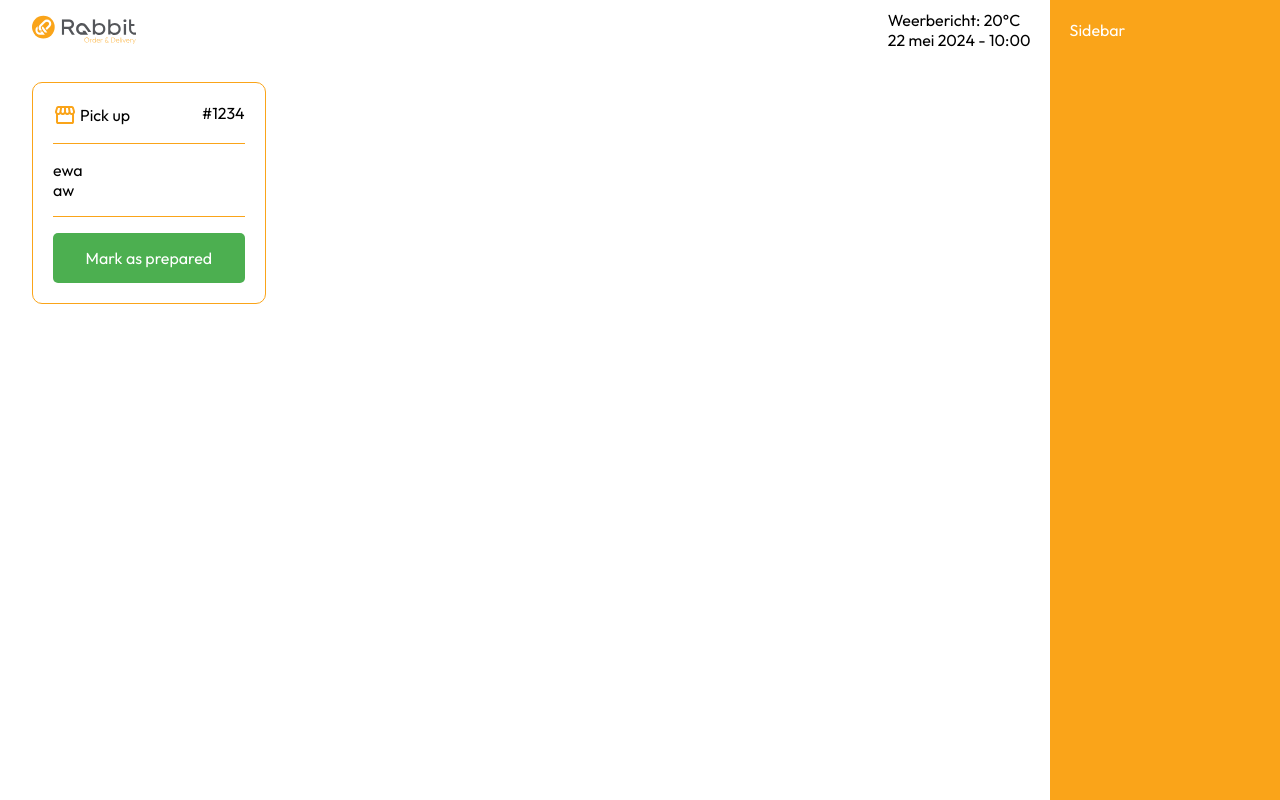
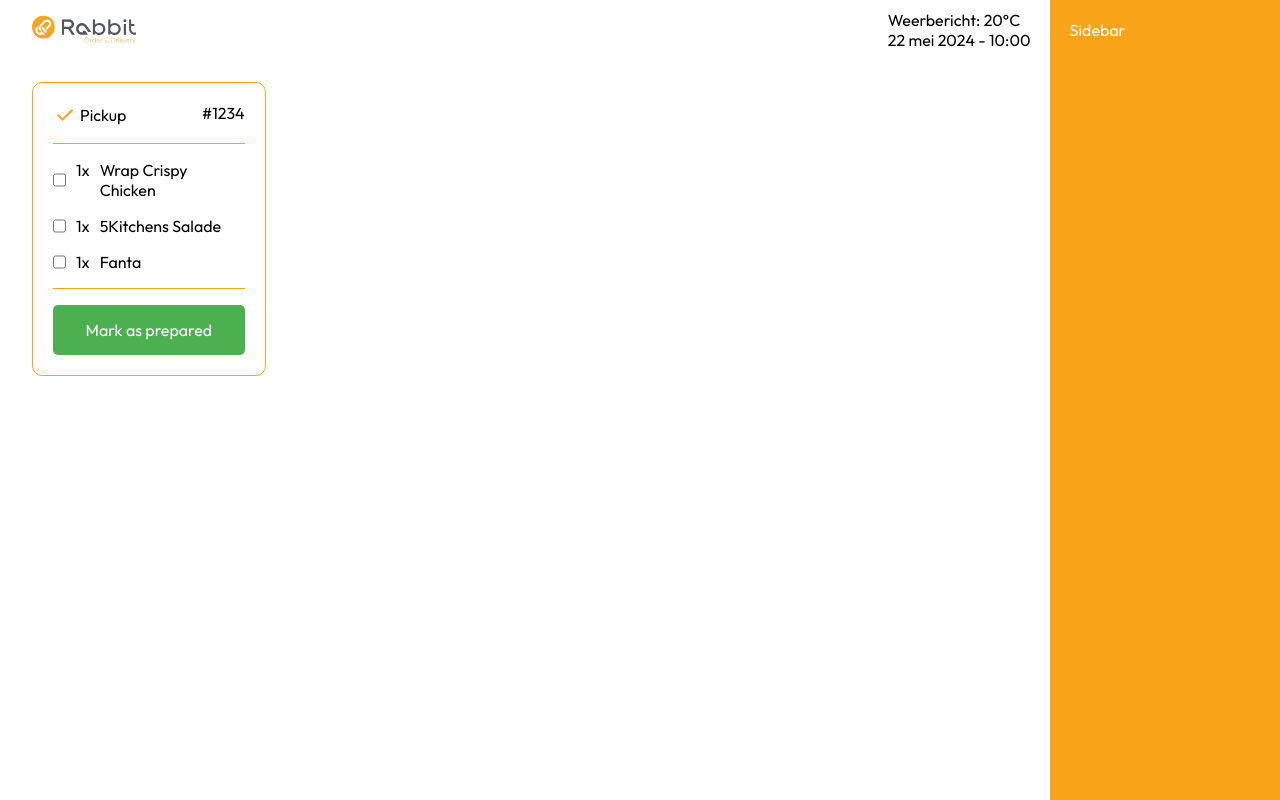
Before and after one commit to IzzetGunturk/orderscreenrabbitorderdelivery, an Angular app: page /kitchenstaff in a window 1280 px wide. Built offline with nearby package versions, Linux system fonts and the light colour scheme.

Commit message:
Orders are dynamic

```diff
--- a/src/app/app.module.ts
+++ b/src/app/app.module.ts
@@ -1,5 +1,6 @@
 import { NgModule } from '@angular/core';
 import { BrowserModule } from '@angular/platform-browser';
+import { FormsModule } from '@angular/forms'; // Import FormsModule
 
 import { AppRoutingModule } from './app-routing.module';
 import { AppComponent } from './app.component';
@@ -18,7 +19,8 @@ import { SvgiconsComponent } from './svgicons/svgicons.component';
   ],
   imports: [
     BrowserModule,
-    AppRoutingModule
+    AppRoutingModule,
+    FormsModule, // for ngModel
   ],
   providers: [],
   bootstrap: [AppComponent]
--- a/src/app/kitchenstaff/kitchenstaff.component.html
+++ b/src/app/kitchenstaff/kitchenstaff.component.html
@@ -8,19 +8,23 @@
   </header>
 
   <div class="orders-container">
-    <div class="order">
+    <div class="order" *ngFor="let order of orders">
       <div class="orderheader">
         <div class="ordertype">
-          <app-svgicons [selectedSvg]="'pickup'" [fillColor]="'#FAA419'"></app-svgicons>
-          <p>Pick up</p>
+          <app-svgicons [selectedSvg]="order.icon" [fillColor]="'#FAA419'"></app-svgicons>
+          <p>{{ order.type | titlecase }}</p>
         </div>
-        <p>#1234</p>
+        <p>#{{ order.id }}</p>
       </div>
       <hr>
       <div class="orderbody">
-        <p>ewa</p>
-        <p>aw</p>
-        <p></p>
+        <div class="dishes" *ngFor="let dish of order.dishes">
+          <input type="checkbox" [checked]="dish.prepared" (change)="togglePreparedStatus(dish)" />
+          <div class="amountdishes" [ngClass]="{'strikethrough': dish.prepared}" (click)="togglePreparedStatus(dish)">
+            <p>{{ dish.quantity }}x </p>
+            <p>{{ dish.name }}</p>
+          </div>
+        </div>
       </div>
       <hr>
       <button class="buttonprepared">
--- a/src/app/kitchenstaff/kitchenstaff.component.scss
+++ b/src/app/kitchenstaff/kitchenstaff.component.scss
@@ -54,6 +54,20 @@ header {
     display: flex;
     flex-direction: column;
     font-size: 16px;
+    flex-grow: 1;
+    gap: 16px;
+
+    .dishes {
+      display: flex;
+      flex-direction: row;
+      gap: 10px;
+
+      .amountdishes {
+        display: flex;
+        flex-direction: row;
+        gap: 10px;
+      }
+    }
   }
 
   button {
@@ -77,3 +91,7 @@ header {
   padding: 20px;
   width: 18%;
 }
+
+.strikethrough {
+  text-decoration: line-through;
+}
--- a/src/app/kitchenstaff/kitchenstaff.component.ts
+++ b/src/app/kitchenstaff/kitchenstaff.component.ts
@@ -1,10 +1,39 @@
+// kitchenstaff.component.ts
 import { Component } from '@angular/core';
+
+interface Order {
+  icon: string;
+  id: number;
+  type: string;
+  dishes: Dish[];
+}
+
+interface Dish {
+  name: string;
+  quantity: number;
+  prepared: boolean;
+}
 
 @Component({
   selector: 'app-kitchenstaff',
   templateUrl: './kitchenstaff.component.html',
-  styleUrl: './kitchenstaff.component.scss'
+  styleUrls: ['./kitchenstaff.component.scss']
 })
 export class KitchenstaffComponent {
+  orders: Order[] = [
+    {
+      icon: 'check',
+      id: 1234,
+      type: 'pickup',
+      dishes: [
+        { name: 'Wrap Crispy Chicken', quantity: 1, prepared: false },
+        { name: '5Kitchens Salade', quantity: 1, prepared: false },
+        { name: 'Fanta', quantity: 1, prepared: false }
+      ]
+    },
+  ];
 
+  togglePreparedStatus(dishes: Dish) {
+    dishes.prepared = !dishes.prepared;
+  }
 }
```
